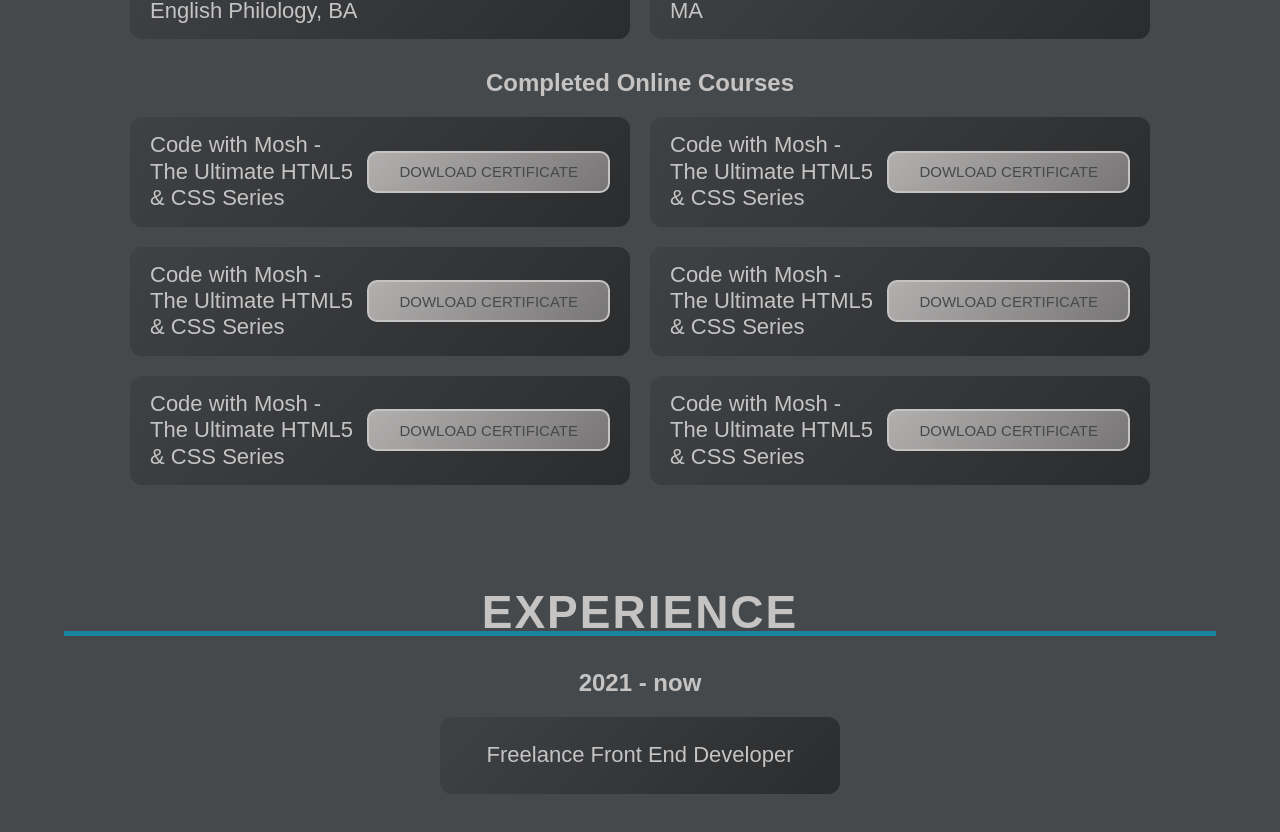
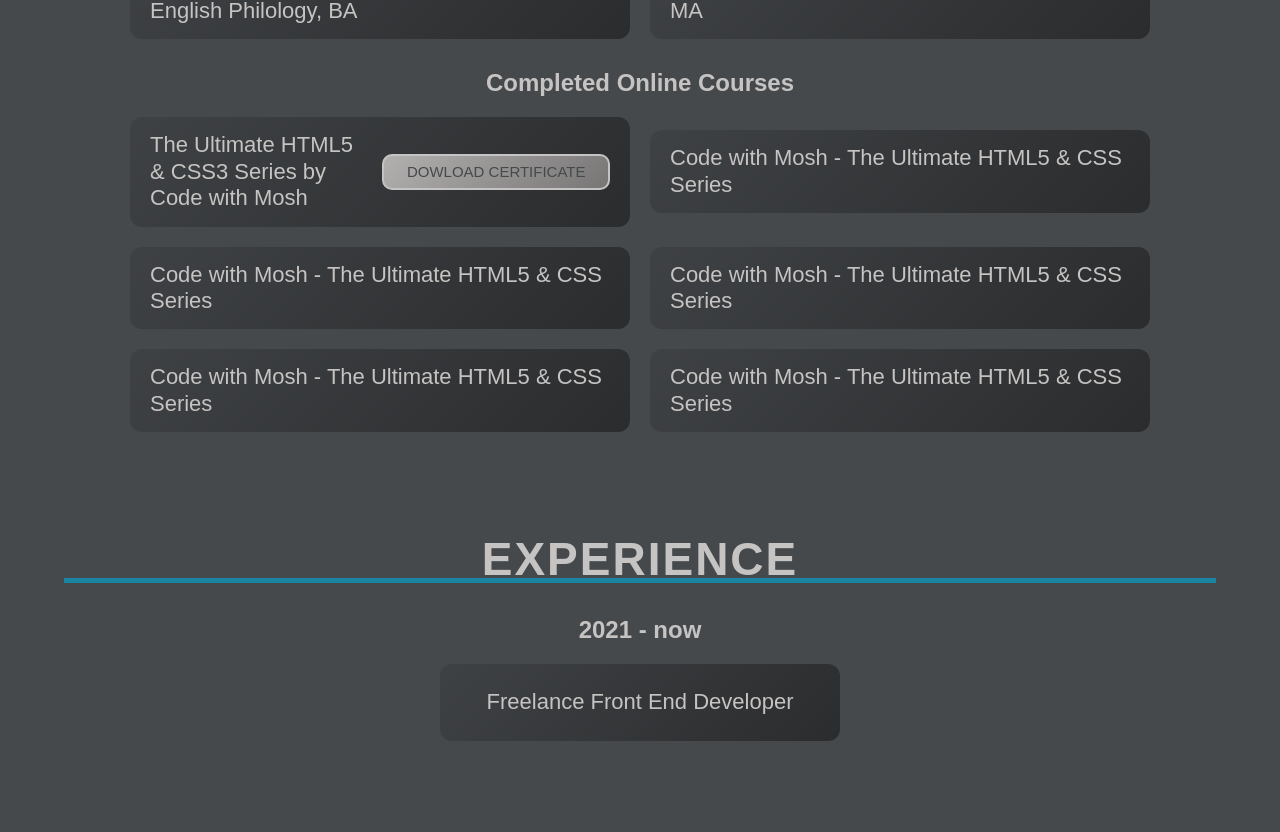
Before and after one commit to romaniso/React-Portfolio-Project, a React (Create React App) app: page /about in a window 1280 px wide. Shown: the part 1839-2671 px from the top of the page. Built offline with nearby package versions, Linux system fonts and the light colour scheme.

Commit message:
create and set all data from About Page into separate data file im assets/data

```diff
--- /dev/null
+++ b/src/assets/data/aboutMeinfo.js
@@ -0,0 +1,56 @@
+import AboutImg from "../images/about-2.jpg";
+
+const items = {
+  courses: [
+    {
+      title: "The Ultimate HTML5 & CSS3 Series by Code with Mosh",
+      download: AboutImg,
+    },
+    {
+      title: "Code with Mosh - The Ultimate HTML5 & CSS Series",
+    },
+    {
+      title: "Code with Mosh - The Ultimate HTML5 & CSS Series",
+    },
+    {
+      title: "Code with Mosh - The Ultimate HTML5 & CSS Series",
+    },
+    {
+      title: "Code with Mosh - The Ultimate HTML5 & CSS Series",
+    },
+    {
+      title: "Code with Mosh - The Ultimate HTML5 & CSS Series",
+    },
+  ],
+  frontEnd: [
+    { title: "HTML", stars: 5 },
+    { title: "CSS", stars: 5 },
+    { title: "JavaScript", stars: 3 },
+    { title: "React", stars: 2 },
+    { title: "Git", stars: 2 },
+    { title: "SASS", stars: 2 },
+    { title: "Bootstrap", stars: 2 },
+    { title: "Webpack", stars: 1 },
+  ],
+  uiUx: [
+    { title: "Figma", stars: 2 },
+    { title: "PhotoShop", stars: 2 },
+  ],
+
+  highSchool: [
+    {
+      title:
+        "Maria Curie-Sklodowska University in Lublin, English Philology, BA",
+    },
+    {
+      title: "Catholic University in Lublin, English Philology, MA",
+    },
+  ],
+  experience: [
+    {
+      title: "Freelance Front End Developer",
+    },
+  ],
+};
+
+export default items;
--- a/src/components/AboutInfoItem.jsx
+++ b/src/components/AboutInfoItem.jsx
@@ -6,9 +6,9 @@
 export default function AboutInfoItem({
   title = "This is title",
   items = [
-    { title: "HTML", stars: null, file: null },
-    { title: "CSS", stars: null, file: null },
-    { title: "JS", stars: null, file: null },
+    { title: "HTML", stars: null, download: null },
+    { title: "CSS", stars: null, download: null },
+    { title: "JS", stars: null, download: null },
   ],
 }) {
   const createStars = (stars) => {
@@ -34,8 +34,12 @@
               ) : null}
             </>
             <>
-              {item.file ? (
-                <Button className="item__file" btnText="dowload certificate" />
+              {item.download ? (
+                <Button
+                  className="item__file"
+                  btnText="dowload certificate"
+                  download={item.download}
+                />
               ) : null}
             </>
           </div>
--- a/src/components/Button.jsx
+++ b/src/components/Button.jsx
@@ -6,15 +6,29 @@
   btnLink = "test",
   btnText = "Test",
   outline = false,
+  download = null,
 }) {
   return (
     <div className="btn-div">
+      {download ? (
+        <a
+          href={download}
+          download={download}
+          className={
+            outline ? "button button--outline button--sm" : "button button--sm"
+          }
+        >
+          {" "}
+          {btnText}
+        </a>
+      ) : (
         <Link
           className={outline ? "button button--outline" : "button"}
           to={btnLink}
         >
           {btnText}
         </Link>
+      )}
     </div>
   );
 }
--- a/src/pages/About.jsx
+++ b/src/pages/About.jsx
@@ -5,6 +5,8 @@
 import "../styles/About.css";
 import AboutInfoItem from "../components/AboutInfoItem";
 import ContactBanner from "../components/ContactBanner";
+
+import items from "../assets/data/aboutMeinfo";
 
 export default function About() {
   return (
@@ -46,26 +48,8 @@
             <h1 className="about__info__heading title-section__title">
               My Skills
             </h1>
-            <AboutInfoItem
-              title="Front End"
-              items={[
-                { title: "HTML", stars: 5 },
-                { title: "CSS", stars: 5 },
-                { title: "JavaScript", stars: 3 },
-                { title: "React", stars: 2 },
-                { title: "Git", stars: 2 },
-                { title: "SASS", stars: 2 },
-                { title: "Bootstrap", stars: 2 },
-                { title: "Webpack", stars: 1 },
-              ]}
-            />
-            <AboutInfoItem
-              title="UI/UX Design"
-              items={[
-                { title: "Figma", stars: 2 },
-                { title: "PhotoShop", stars: 2 },
-              ]}
-            />
+            <AboutInfoItem title="Front End" items={items.frontEnd} />
+            <AboutInfoItem title="UI/UX Design" items={items.uiUx} />
           </div>
 
           <div className="about__info__item">
@@ -74,44 +58,11 @@
             </h1>
             <AboutInfoItem
               title="Education Background"
-              items={[
-                {
-                  title:
-                    "Maria Curie-Sklodowska University in Lublin, English Philology, BA",
-                },
-                {
-                  title: "Catholic University in Lublin, English Philology, MA",
-                },
-              ]}
+              items={items.highSchool}
             />
             <AboutInfoItem
               title="Completed Online Courses"
-              items={[
-                {
-                  title: "Code with Mosh - The Ultimate HTML5 & CSS Series",
-                  file: "photo",
-                },
-                {
-                  title: "Code with Mosh - The Ultimate HTML5 & CSS Series",
-                  file: "photo",
-                },
-                {
-                  title: "Code with Mosh - The Ultimate HTML5 & CSS Series",
-                  file: "photo",
-                },
-                {
-                  title: "Code with Mosh - The Ultimate HTML5 & CSS Series",
-                  file: "photo",
-                },
-                {
-                  title: "Code with Mosh - The Ultimate HTML5 & CSS Series",
-                  file: "photo",
-                },
-                {
-                  title: "Code with Mosh - The Ultimate HTML5 & CSS Series",
-                  file: "photo",
-                },
-              ]}
+              items={items.courses}
             />
           </div>
 
@@ -119,14 +70,7 @@
             <h1 className="about__info__heading title-section__title">
               Experience
             </h1>
-            <AboutInfoItem
-              title="2021 - now"
-              items={[
-                {
-                  title: "Freelance Front End Developer",
-                },
-              ]}
-            />
+            <AboutInfoItem title="2021 - now" items={items.experience} />
           </div>
         </div>
       </div>
--- a/src/styles/Button.css
+++ b/src/styles/Button.css
@@ -18,6 +18,11 @@
       rgba(0, 0, 0, 0.1),
       hsla(0, 0%, 0%, 0.4)
     );
+}
+
+.button--sm {
+  padding: 0.5em 1.5em;
+  font-size: 1.8rem;
 }
 
 
```
Lines whose indentation alone changed are shown as unchanged.
